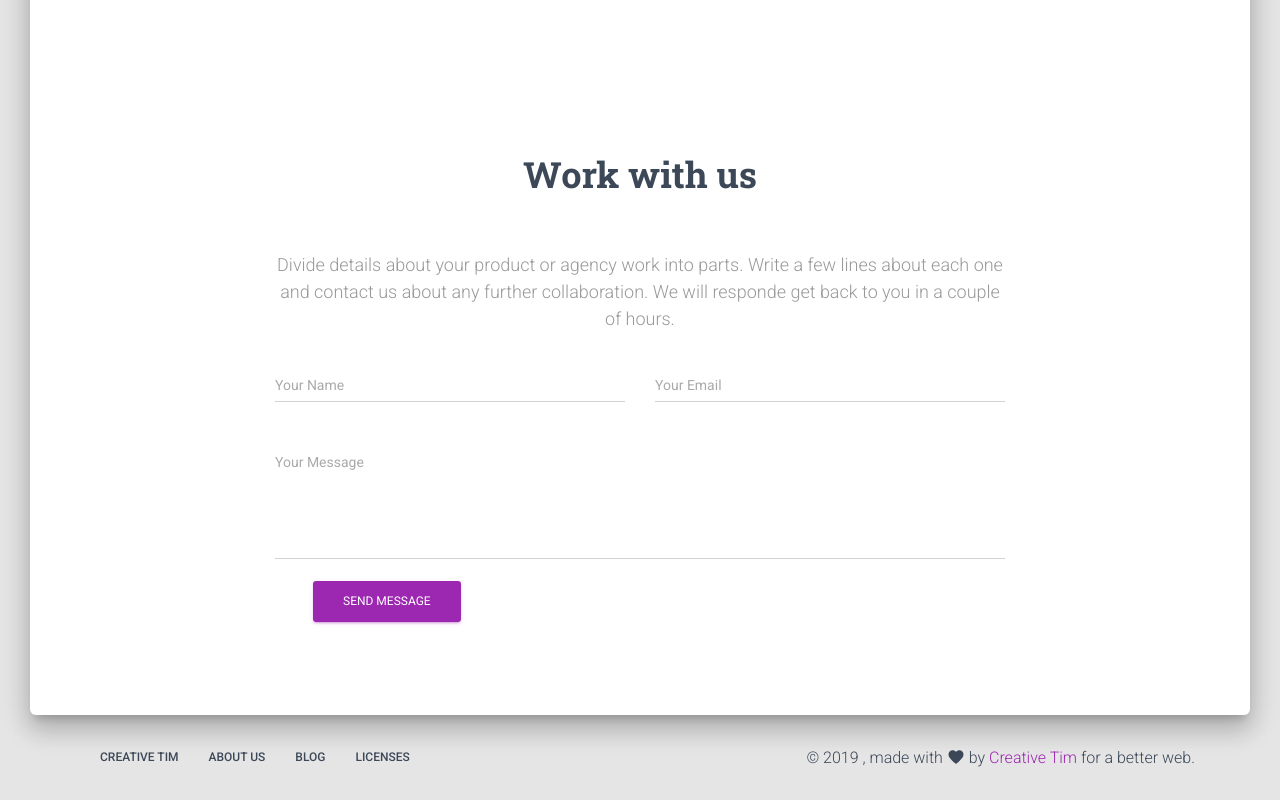
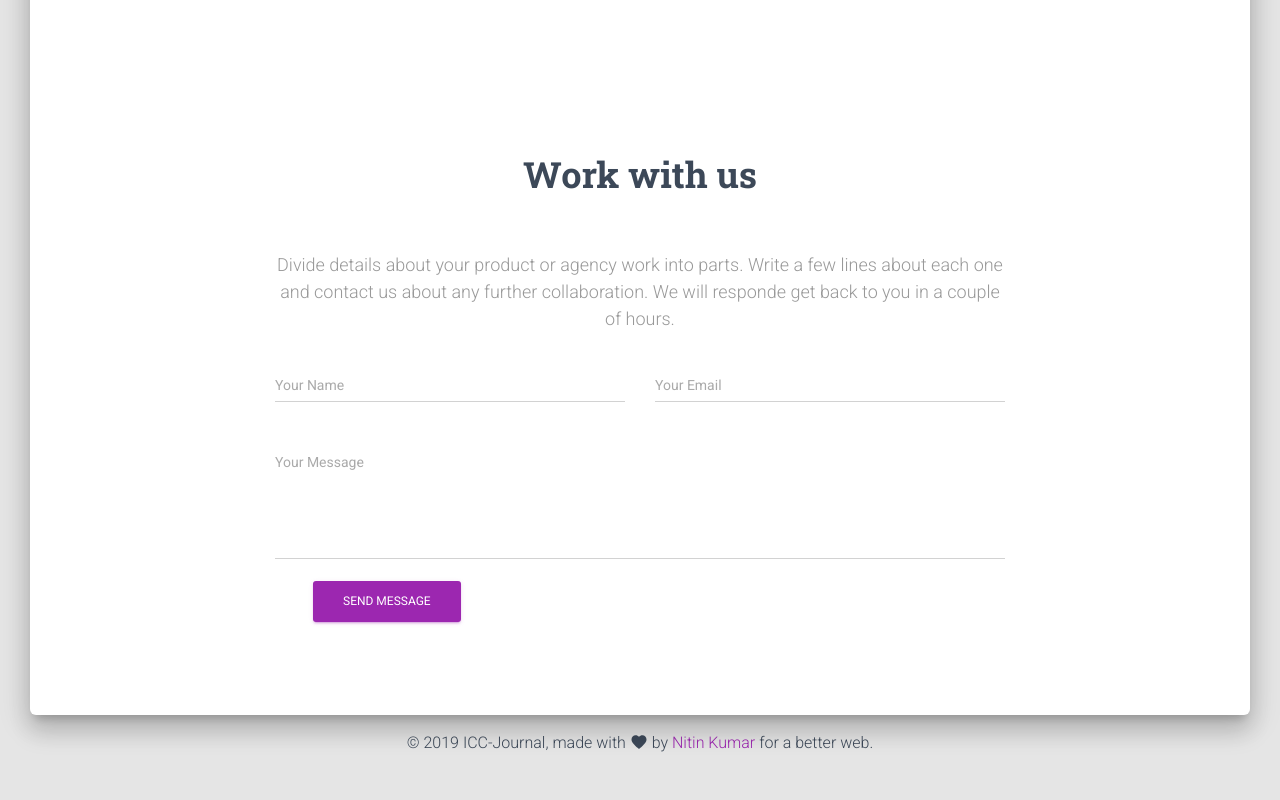
Before and after one commit to snitin315/icc-journal-website, a Next.js app: page / in a window 1280 px wide. Shown: the part 1915-2715 px from the top of the page. After the commit the page ends 2685 px from the top, so only its background shows below. Built offline with nearby package versions, Linux system fonts and the light colour scheme.

Commit message:
Updated footer

```diff
--- a/components/Footer/Footer.js
+++ b/components/Footer/Footer.js
@@ -29,55 +29,16 @@ export default function Footer(props) {
   return (
     <footer className={footerClasses}>
       <div className={classes.container}>
-        <div className={classes.left}>
-          <List className={classes.list}>
-            <ListItem className={classes.inlineBlock}>
-              <a
-                href="https://www.creative-tim.com/?ref=njsmk-footer"
-                className={classes.block}
-                target="_blank"
-              >
-                Creative Tim
-              </a>
-            </ListItem>
-            <ListItem className={classes.inlineBlock}>
-              <a
-                href="https://www.creative-tim.com/presentation?ref=njsmk-footer"
-                className={classes.block}
-                target="_blank"
-              >
-                About us
-              </a>
-            </ListItem>
-            <ListItem className={classes.inlineBlock}>
-              <a
-                href="http://blog.creative-tim.com/?ref=njsmk-footer"
-                className={classes.block}
-                target="_blank"
-              >
-                Blog
-              </a>
-            </ListItem>
-            <ListItem className={classes.inlineBlock}>
-              <a
-                href="https://www.creative-tim.com/license?ref=njsmk-footer"
-                className={classes.block}
-                target="_blank"
-              >
-                Licenses
-              </a>
-            </ListItem>
-          </List>
-        </div>
-        <div className={classes.right}>
-          &copy; {1900 + new Date().getYear()} , made with{" "}
+
+        <div>
+          &copy; {1900 + new Date().getYear()} ICC-Journal, made with{" "}
           <Favorite className={classes.icon} /> by{" "}
           <a
-            href="https://www.creative-tim.com?ref=njsmk-footer"
+            href="https://github.com/snitin315"
             className={aClasses}
             target="_blank"
           >
-            Creative Tim
+            Nitin Kumar
           </a>{" "}
           for a better web.
         </div>
```
